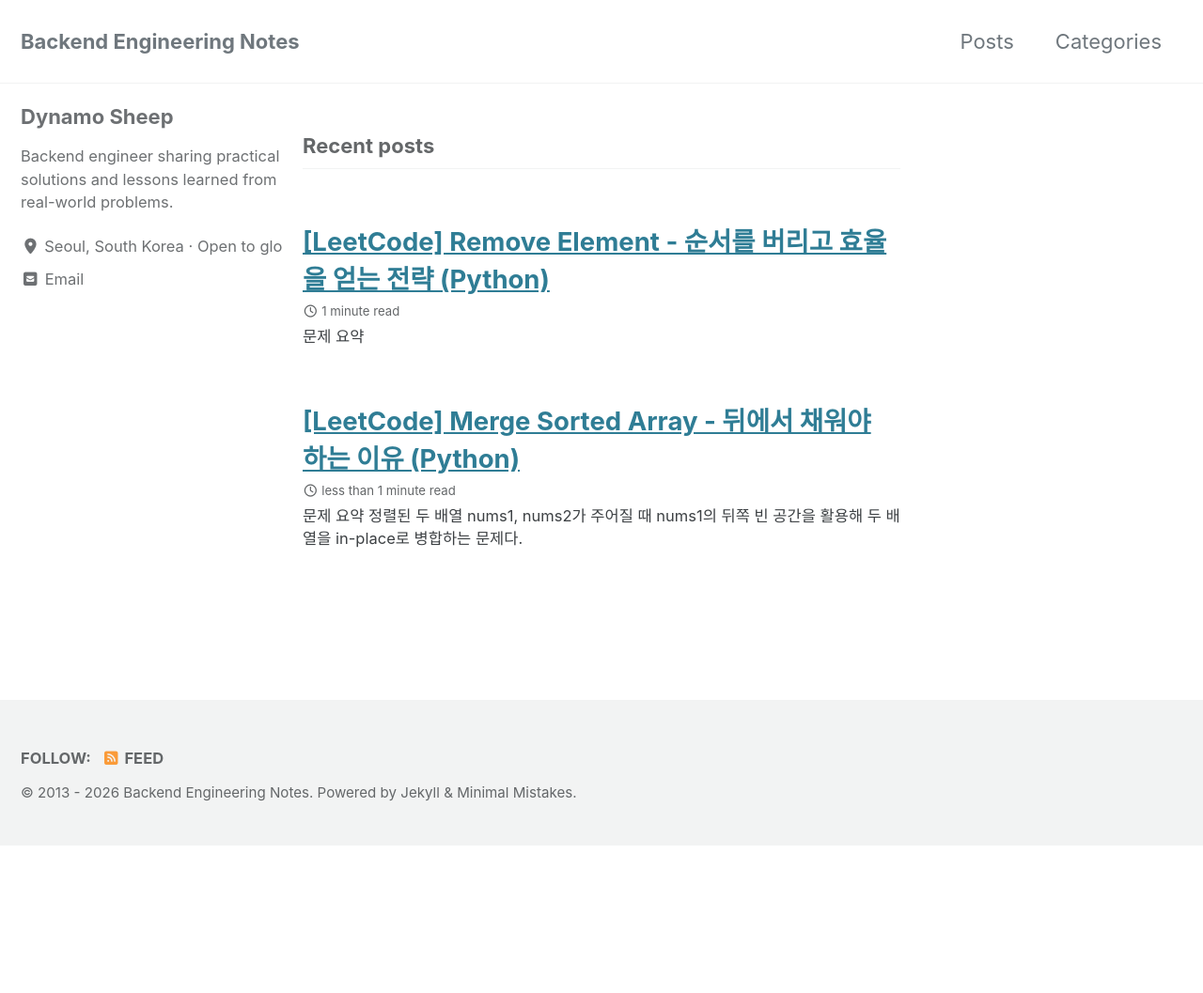
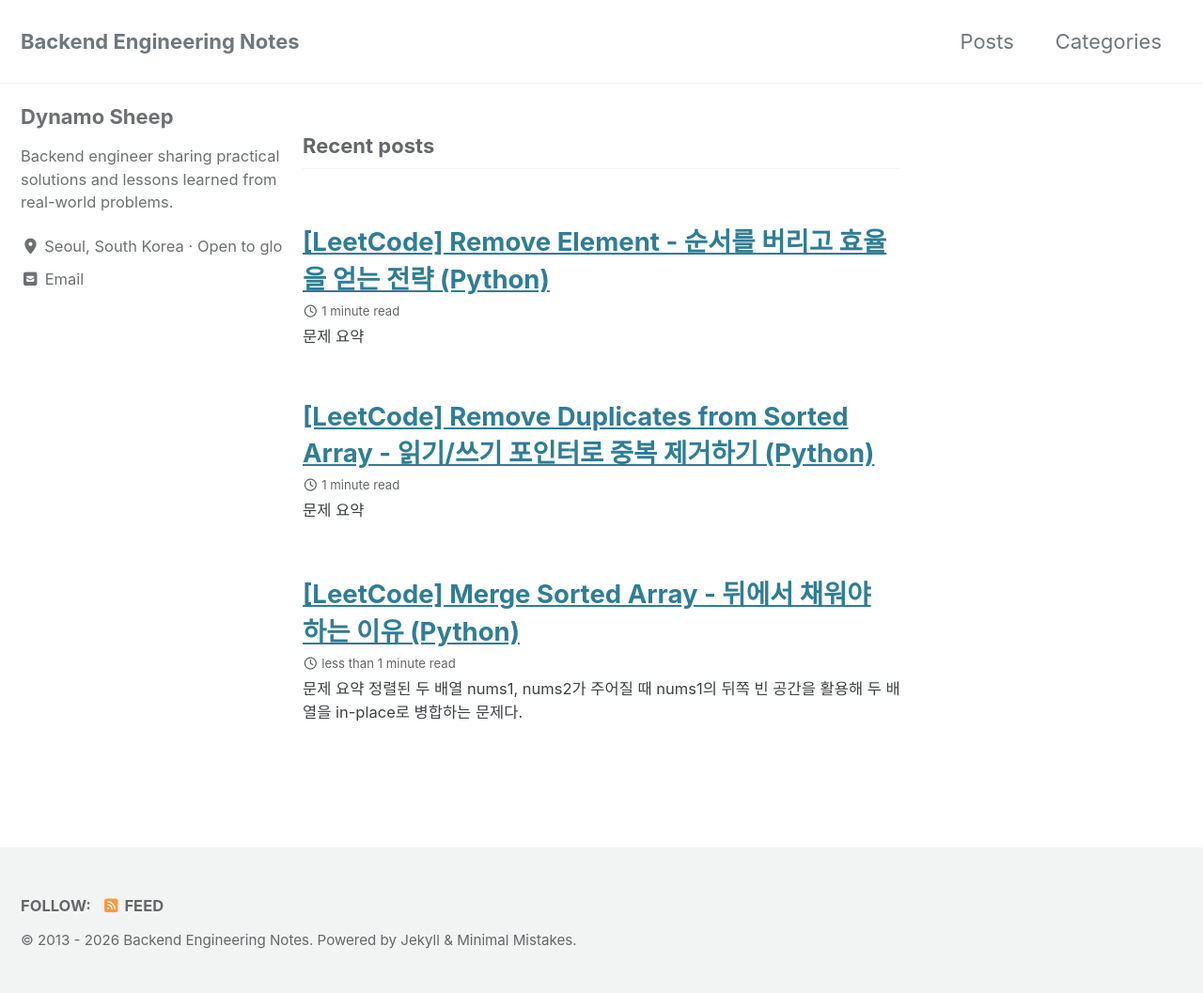
Before and after one commit to dynamosheep/dynamosheep.github.io, a Jekyll site: the page built from index.html, in a window 1280 px wide. Shown: the whole page at 94% size. Built offline with Jekyll 4.4.1, drawn with Linux system fonts in a browser that asks for light colours; cached includes are drawn as plain includes; the list of posts is cut into pages by our own code; before the commit the page ends 900 px from its top, so only the background shows below that; part of the change alters nothing that is shown.

Commit message:
[LeetCode] Remove Duplicates from Sorted Array

````diff
--- /dev/null
+++ b/_posts/2026-02-07-remove-duplicates-from-sorted-array.md
@@ -0,0 +1,122 @@
+---
+title: "[LeetCode] Remove Duplicates from Sorted Array - 읽기/쓰기 포인터로 중복 제거하기 (Python)"
+categories: algorithm
+tags: [leetcode, python, two-pointers]
+---
+
+## 문제 요약
+
+정렬된 정수 배열 `nums`가 주어질 때,
+중복된 원소를 **in-place**로 제거하고
+중복 제거 후 남은 원소의 개수를 반환하는 문제다.
+
+- 배열은 이미 정렬되어 있음
+- 추가 배열 사용 ❌
+- 반환된 길이까지만 배열이 의미 있음
+
+---
+
+## 핵심 아이디어
+
+이 문제의 가장 중요한 전제는 **배열이 이미 정렬되어 있다는 점**이다.
+정렬되어 있기 때문에 같은 값들은 항상 연속해서 등장한다.
+
+이를 이용해 다음과 같은 전략을 사용할 수 있다.
+
+- 하나의 포인터는 **전체 배열을 읽으며 탐색**
+- 다른 포인터는 **중복이 제거된 결과를 쓸 위치**를 가리킨다
+- 새로운 값이 등장했을 때만 결과 배열에 기록한다
+
+이 패턴은 흔히 **Read / Write Two Pointers**라고 불린다.
+
+---
+
+## 구현 (Python)
+``` python
+from typing import List
+
+class Solution:
+    def removeDuplicates(self, nums: List[int]) -> int:
+        beCompared = nums[0]
+        searchingIdx = 1
+        currentIdx = 1
+        length = len(nums)
+
+        while searchingIdx < length:
+            if nums[searchingIdx] != beCompared:
+                nums[currentIdx] = nums[searchingIdx]
+                beCompared = nums[currentIdx]
+                currentIdx += 1
+            searchingIdx += 1
+
+        return currentIdx
+```
+
+
+---
+
+## 포인터 역할 정리
+
+- `searchingIdx`
+  전체 배열을 순회하며 현재 값을 검사하는 **읽기 포인터**
+
+- `currentIdx`
+  중복이 제거된 값이 저장될 위치를 가리키는 **쓰기 포인터**
+
+- `beCompared`
+  직전에 기록된 값으로, 중복 여부를 판단하는 기준 값
+
+---
+
+## 복잡도 분석
+
+- **Time Complexity:** `O(n)`
+  배열의 각 원소를 한 번씩만 확인한다.
+
+- **Space Complexity:** `O(1)`
+  추가 자료구조 없이 입력 배열을 그대로 수정한다.
+
+---
+
+## 왜 이 방법이 최적일 수밖에 없는가
+
+### 1. 모든 원소는 최소 한 번은 확인해야 한다
+
+중복 여부는 실제 값을 비교하지 않으면 알 수 없기 때문에,
+모든 원소를 한 번씩 확인하는 비용은 피할 수 없다.
+따라서 이 문제의 시간 복잡도 하한은 **Ω(n)**이다.
+
+이 풀이는 그 하한에 정확히 도달한다.
+
+---
+
+### 2. 정렬된 배열이라는 조건을 최대한 활용한다
+
+정렬되어 있지 않다면 중복을 제거하기 위해
+- 추가 메모리(set 등)를 사용하거나
+- 정렬을 다시 수행해야 한다.
+
+하지만 이미 정렬된 배열이라는 조건 덕분에,
+이 풀이는 **단순한 포인터 이동만으로** 중복 제거를 수행할 수 있다.
+
+---
+
+## 백엔드 관점에서의 의미
+
+이 패턴은 실무에서도 자주 등장한다.
+
+- 정렬된 로그에서 중복 이벤트 제거
+- 이미 정렬된 결과 집합을 압축해서 저장
+- DB 쿼리 결과 후처리
+
+“이미 주어진 조건을 얼마나 잘 활용하느냐”가
+성능과 코드 단순성을 동시에 좌우한다는 점에서,
+이 문제는 백엔드 개발자에게도 좋은 연습 문제다.
+
+---
+
+## 정리
+
+- 정렬된 배열에서는 **연속 중복**이라는 특성을 활용할 수 있다.
+- 읽기/쓰기 포인터를 분리하면 in-place 처리가 가능하다.
+- 이 풀이는 **O(n) 시간, O(1) 공간**으로 문제를 해결한다.
--- a/_posts/2026-02-07-remove-element.md
+++ b/_posts/2026-02-07-remove-element.md
@@ -32,23 +32,23 @@ tags: [leetcode, algorithm, python, two-pointers]
 ---
 
 ## 구현 (Python)
+```python
+from typing import List
 
-    from typing import List
+class Solution:
+    def removeElement(self, nums: List[int], val: int) -> int:
+        lastIdx = len(nums) - 1
+        checkIdx = 0
 
-    class Solution:
-        def removeElement(self, nums: List[int], val: int) -> int:
-            lastIdx = len(nums) - 1
-            checkIdx = 0
+        while checkIdx <= lastIdx:
+            if nums[checkIdx] == val:
+                nums[checkIdx] = nums[lastIdx]
+                lastIdx -= 1
+            else:
+                checkIdx += 1
 
-            while checkIdx <= lastIdx:
-                if nums[checkIdx] == val:
-                    nums[checkIdx] = nums[lastIdx]
-                    lastIdx -= 1
-                else:
-                    checkIdx += 1
-
-            return checkIdx
-
+        return checkIdx
+```
 ---
 
 ## 복잡도 분석
````
